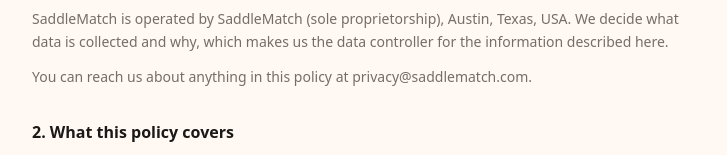
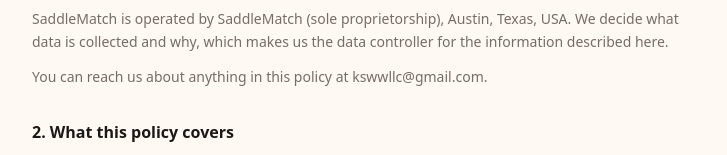
Before and after one commit to airkevin23-ship-it/saddlematch, a Next.js app: page /privacy in a window 1280 px wide. Shown: the part 232-387 px from the top of the page, without its empty margins (272-999 px from the left). Built offline with nearby package versions, Linux system fonts and the light colour scheme.

Commit message:
Update page.tsx

```diff
--- a/src/app/privacy/page.tsx
+++ b/src/app/privacy/page.tsx
@@ -4,7 +4,7 @@ import { APP_NAME } from "@/lib/constants";
 // TODO Kevin: replace these two with your real legal entity and contact address
 // before submitting to the App Store or to Stripe for review.
 const LEGAL_ENTITY = "SaddleMatch (sole proprietorship), Austin, Texas, USA";
-const CONTACT_EMAIL = "privacy@saddlematch.com";
+const CONTACT_EMAIL = "kswwllc@gmail.com";
 
 export const metadata = {
   title: `Privacy Policy — ${APP_NAME}`,
```
